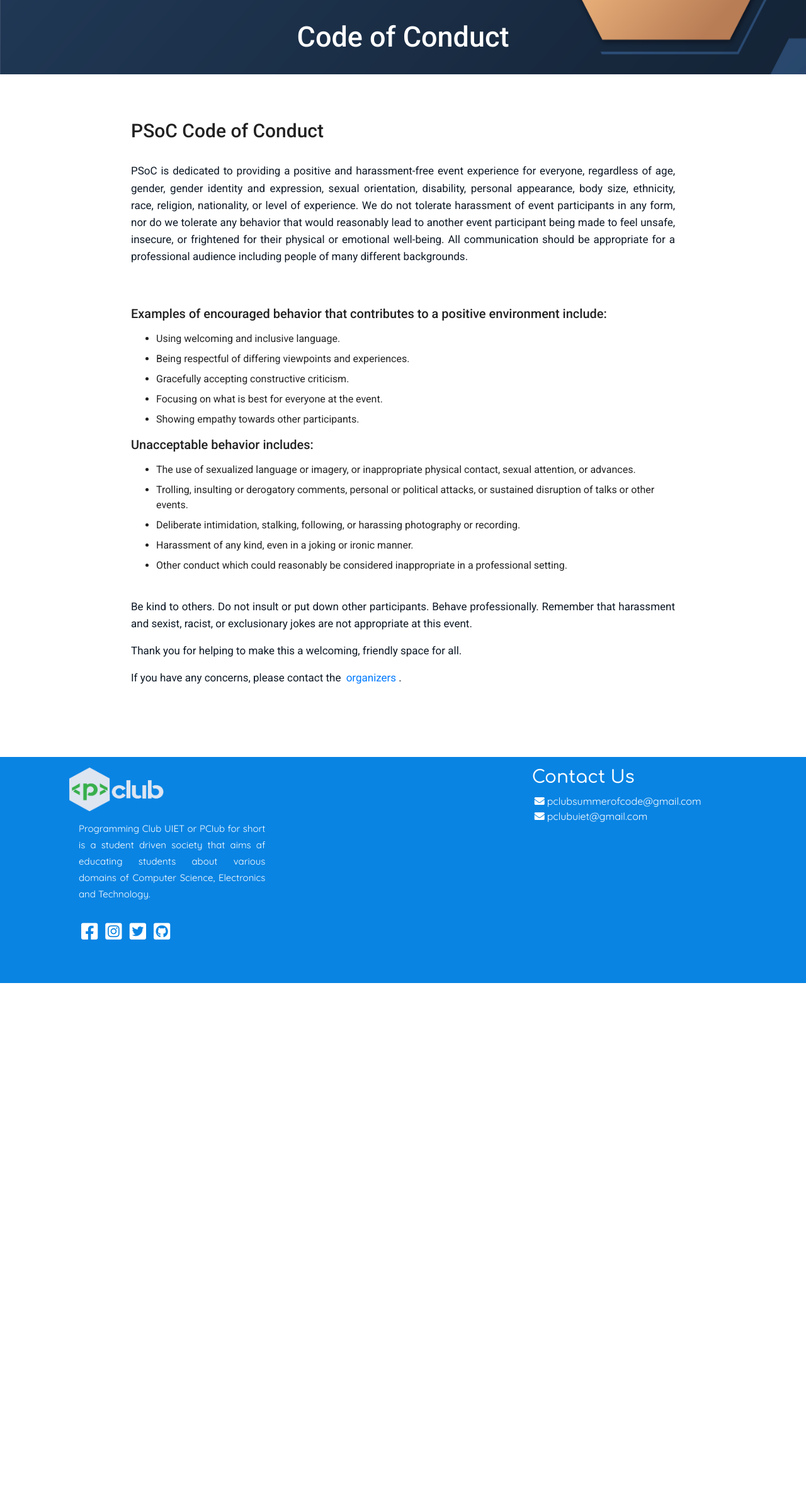
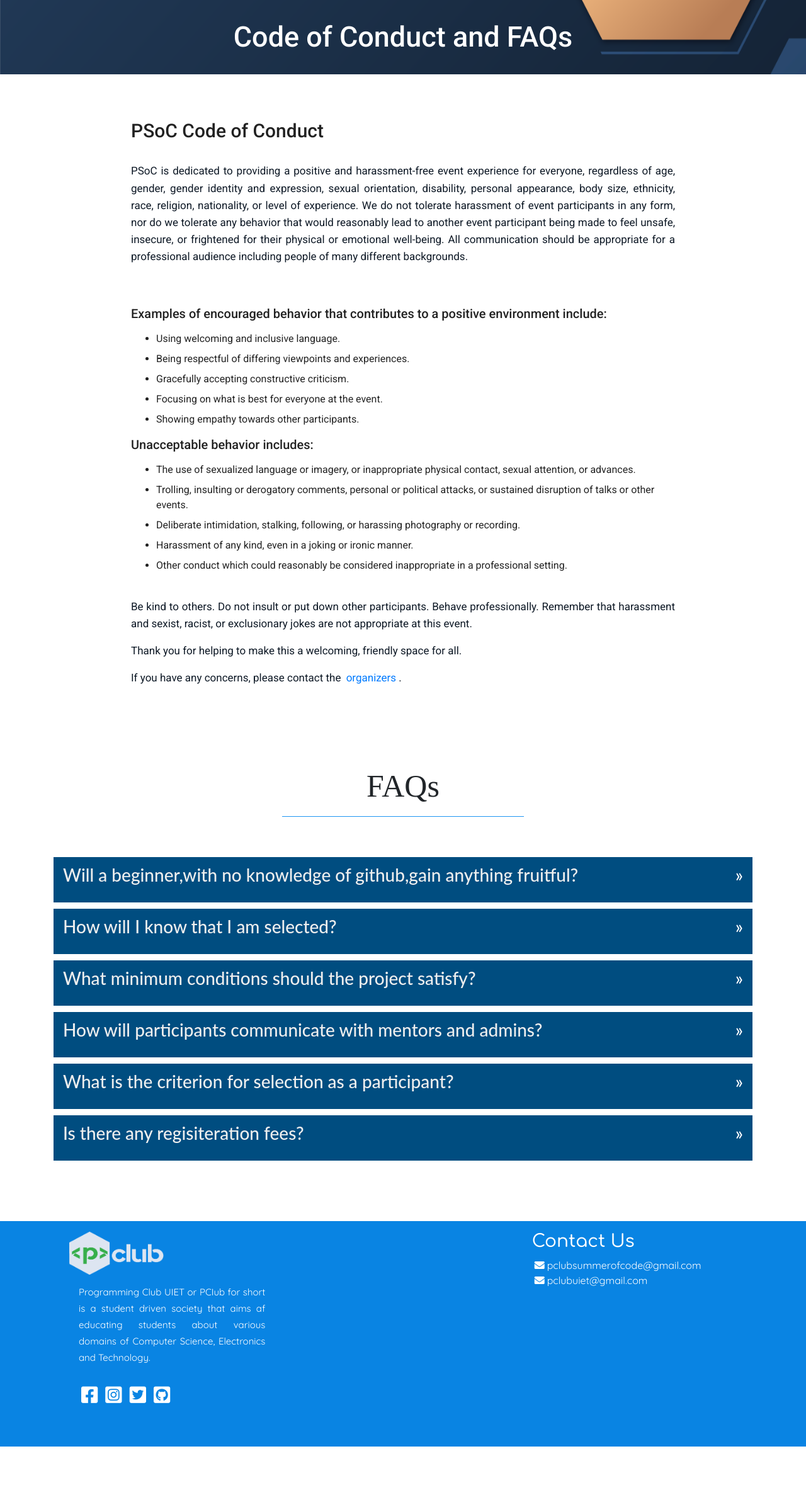
Before and after one commit to Mahir-G/psoc2020, a Django app: page /projects/code_of_conduct/ in a window 1280 px wide. Shown: the part 74-2467 px from the top of the page at 63% size. Before the commit the page ends 1635 px from the top, so only its background shows below. Run offline with Django 3.2, Linux system fonts and the light colour scheme; some libraries are stand-ins or nearby versions; some web fonts are replaced; grey boxes are pictures that could not be loaded.

Commit message:
faqs updated

```diff
--- a/mentors/static/mentors/css/conduct.css
+++ b/mentors/static/mentors/css/conduct.css
@@ -12,6 +12,20 @@ hr {
     border-radius: 50%;
     height: 1.5px;
 }
+.heading {
+    font-family: "Times New Roman", 'Times New Roman', Times, serif;
+    text-align: center;
+    margin-bottom: 4rem;
+    padding: 0 35%;
+    margin-top: 1rem;
+}
+
+.heading h1 {
+    font-size: 50px;
+    padding-bottom: 1.1rem;
+    border-bottom: 1px solid #2196f3;
+}
+
 
 .partners h1 {
     text-align: center;
@@ -58,9 +72,9 @@ hr {
     cursor: default;
 }
 
-.conduct-body:hover {
+
     /* box-shadow: 0 19px 58px rgba(0, 0, 0, 0.60), 0 15px 12px rgba(0, 0, 0, 0.22); */
-}
+
 
 .conduct-head {
     background: url('/static/mentors/img/bg-conduct.png');
@@ -188,3 +202,129 @@ hr {
         margin-bottom: 2rem;
     }
 }
+
+
+.container{
+  width:1200px;
+  height: auto;
+  margin: 0 auto;
+  position: relative;
+  margin-bottom:6rem;
+
+}
+
+@import url(https://fonts.googleapis.com/css?family=Lato);
+/* Start CSS of the accordion */
+
+.accordion label {
+  display:block;
+  font-weight:900;
+  font-size: 0.3em;
+  font-family: Lato;
+  background-color:#004d80;
+  padding:12px 15px 0px 15px;
+  margin-top: 10px;
+  font-weight:100;
+  height:4.5rem;
+  line-height: 30px;
+  color: #eeeeee;
+  cursor: pointer;
+  position: relative;
+}
+.accordion p {
+    box-shadow: 5px 10px 8px #888888;
+  color: black;
+  padding: 10px;
+  font-size: 1.2em;
+  line-height: 1.7em;
+  opacity: 0;
+  display: none;
+  text-align: left;
+  background-color: #eeeeee;
+  margin: 0px;
+}
+#tm:checked ~ .hiddentext {
+  display: block;
+  opacity: 1;
+}
+input#tm {
+  display: none;
+  position: relative;
+}
+
+#tn:checked ~ .hiddentext {
+  display: block;
+  opacity: 1;
+}
+input#tn {
+  display: none;
+  position: relative;
+}
+#to:checked ~ .hiddentext {
+  display: block;
+  opacity: 1;
+}
+input#to {
+  display: none;
+  position: relative;
+}
+
+#ti:checked ~ .hiddentext {
+    display: block;
+    opacity: 1;
+}
+input#ti {
+    display: none;
+    position: relative;
+}
+
+#tp:checked ~ .hiddentext {
+    display: block;
+    opacity: 1;
+}
+input#tp {
+    display: none;
+    position: relative;
+}
+
+
+#ts:checked ~ .hiddentext {
+    display: block;
+    opacity: 1;
+}
+input#ts {
+    display: none;
+    position: relative;
+}
+
+.arrow{
+  color: white;
+  float: right;
+}
+
+@media screen and (max-width: 576px) {
+            .container{
+            width: 100%;
+            ;
+        }
+ }
+
+
+@media screen and (max-width: 768px) {
+     .container{
+            width: 100%;
+        }
+
+ }
+
+@media screen and (max-width: 992px) {
+     .container{
+            width: 100%;
+        }
+ }
+
+// X-Large devices (large desktops, 1200px and up)
+@media (min-width: 1200px) { ... }
+
+// XX-Large devices (larger desktops, 1400px and up)
+@media (min-width: 1400px) { ... }
--- a/projects/templates/projects/conduct.html
+++ b/projects/templates/projects/conduct.html
@@ -4,7 +4,7 @@
 
 <section class="conduct">
     <div class="conduct-head">
-        <h1>Code of Conduct</h1>
+        <h1>Code of Conduct and FAQs</h1>
     </div>
     <div class="conduct-body">
         <div class="conduct-subhead">
@@ -43,5 +43,48 @@
             <p>If you have any concerns, please contact the <a class="p-1" href="mailto: pclubsummerofcode@gmail.com">organizers</a>.</p>
         </div>
     </div>
-</section>
+    </section>
+    <div class="heading">
+            <h1>FAQs </h1>
+        </div>
+<div class="container">
+  <div class="accordion">
+    <label for="tm" class="accordionitem"><h3>Will a beginner,with no knowledge of github,gain anything fruitful? <span class="arrow">&raquo;</span></h3></label>
+    <input type="checkbox" id="tm"/>
+    <p class="hiddentext">Yeah, definitely. The organization is meant to assist the beginners grow in the field of development. We'll have distinct projects appropriate both for beginners as well as the accolades and thereby we’ll make sure that each and every participant gets to learn something new from the projects he or she is contributing for.</p>
+  </div>
+
+  <div class="accordion">
+    <label for="tn" class="accordionitem"><h3>How will I know that I am selected? <span class="arrow">&raquo;</span></h3></label>
+    <input type="checkbox" id="tn"/>
+    <p class="hiddentext">The participants will be notified through email and the invite to the Slack workspace will be sent to them.</p>
+  </div>
+
+  <div class="accordion">
+    <label for="to" class="accordionitem"><h3>What minimum conditions should the project satisfy?<span class="arrow">&raquo;</span></h3></label>
+    <input type="checkbox" id="to"/>
+    <p class="hiddentext">There are no such conditions that the projects need to satisfy. The mentors can propose the idea in any field that they specifically expertise in.</p>
+  </div>
+
+  <div class="accordion">
+    <label for="ti" class="accordionitem"><h3>How will participants communicate with mentors and admins? <span class="arrow">&raquo;</span></h3></label>
+    <input type="checkbox" id="ti"/>
+    <p class="hiddentext">All communication will happen on the Discord channel for the particular project.</p>
+  </div>
+
+<div class="accordion">
+    <label for="ts" class="accordionitem"><h3>What is the criterion for selection as a participant?<span class="arrow">&raquo;</span></h3></label>
+    <input type="checkbox" id="ts"/>
+    <p class="hiddentext">This program is for beginners to get started with open source. The only criterion for selection are your dedication and enthusiasm to contribute to open source.</p>
+  </div>
+
+  <div class="accordion">
+    <label for="tp" class="accordionitem"><h3>Is there any regisiteration fees? <span class="arrow">&raquo;</span></h3></label>
+    <input type="checkbox" id="tp"/>
+    <p class="hiddentext">No there is no registeration fees for participation. It is absolutely free of cost.</p>
+  </div>
+
+
+</div>
+
 {% endblock %}
```
